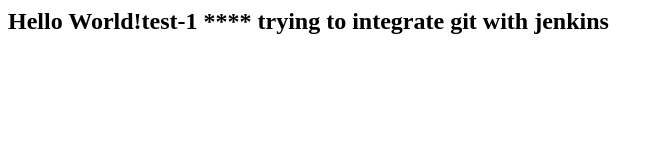
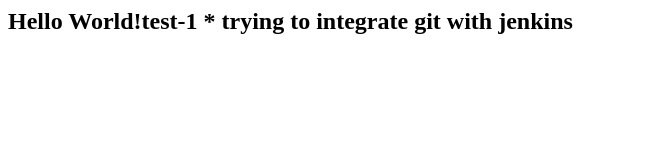
Before and after one commit to dletchum/learngit, a plain HTML site: page src/index.html in a window 1280 px wide. Shown: the whole page, without its empty margins (0-662 px from the left). Drawn offline with Linux system fonts and the light colour scheme.

Commit message:
testing git triggering

```diff
--- a/src/index.html
+++ b/src/index.html
@@ -1 +1 @@
-<h2>Hello World!test-1 **** trying to integrate git with jenkins</h2>
+<h2>Hello World!test-1 * trying to integrate git with jenkins</h2>
```
